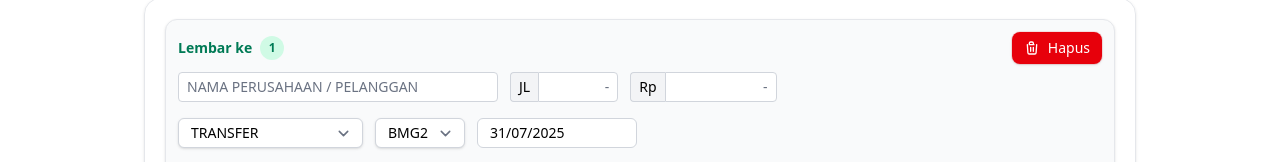
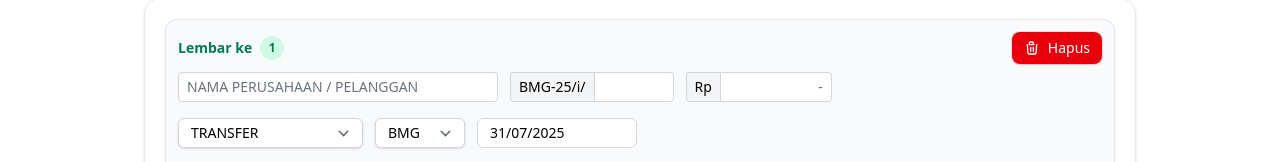
Before and after one commit to helperzerro/bmg_voucher, a SvelteKit app: page / in a window 1280 px wide. Both pictures are taken after a click on the button "➕ Satuan". Shown: the part 119-281 px from the top of the page. Built offline with nearby package versions, Linux system fonts and the light colour scheme.

Commit message:
Desain JL diubah jadi BMG-26/i/000

```diff
--- a/src/components/InputItem.svelte
+++ b/src/components/InputItem.svelte
@@ -33,6 +33,13 @@
 			}
 		});
 	});
+
+	function getJlPrefixByLokasi(lokasi: Item['lokasi']) {
+		const year = new Date().getFullYear().toString().slice(-2);
+
+		if (lokasi === 'BMG') return `BMG-${year}/i/`;
+		if (lokasi === 'ST2') return `ST2-${year}/i/`;
+	}
 </script>
 
 <!-- Header -->
@@ -86,23 +93,16 @@
 
 	<!-- JL -->
 	<div class="flex items-center">
-		<span class="rounded-l border border-r-0 border-gray-300 bg-gray-100 px-2 py-1 text-sm">JL</span
+		<span class="rounded-l border border-r-0 border-gray-300 bg-gray-100 px-2 py-1 text-sm"
+			>{getJlPrefixByLokasi(item.lokasi)}</span
 		>
 		<input
 			type="text"
 			inputmode="numeric"
-			pattern="[0-9]*"
-			placeholder="-"
-			value={item.jl.replace(/^JL/, '')}
-			on:keypress={(e) => !/[0-9]/.test(e.key) && e.preventDefault()}
+			value={item.jl}
 			on:input={(e) => {
-				const angka = (e.target! as HTMLInputElement).value.replace(/\D/g, '');
-				const tipe = item.tipe?.toUpperCase();
-				if (angka === '' && (tipe === 'TUNAI' || tipe === 'PETTY CASH')) {
-					update(idx, 'jl', '');
-				} else {
-					update(idx, 'jl', 'JL' + angka);
-				}
+				const angka = (e.target as HTMLInputElement).value.replace(/\D/g, '');
+				update(idx, 'jl', angka);
 				onInputChange();
 			}}
 			class="w-20 rounded-r border border-gray-300 px-2 py-1 text-right text-sm focus:border-emerald-500 focus:ring-2 focus:ring-emerald-100"
--- a/src/components/InputItemGroup.svelte
+++ b/src/components/InputItemGroup.svelte
@@ -21,30 +21,6 @@
 	export let onInputChange;
 
 	let dateInputEl: HTMLInputElement;
-
-	onMount(() => {
-		if (input.length > 0) {
-			// Default ke hari ini jika belum di-set
-			if (!input[0].tanggal) {
-				const now = new Date();
-				const dd = String(now.getDate()).padStart(2, '0');
-				const mm = String(now.getMonth() + 1).padStart(2, '0');
-				const yyyy = now.getFullYear();
-				const todayStr = `${dd}/${mm}/${yyyy}`;
-				updateItemInGroup(idx, 0, 'tanggal', todayStr);
-			}
-
-			flatpickr(dateInputEl, {
-				dateFormat: 'd/m/Y',
-				defaultDate: input[0].tanggal,
-				onChange: (_, dateStr) => {
-					input.forEach((_, gidx) => {
-						updateItemInGroup(idx, gidx, 'tanggal', dateStr);
-					});
-				}
-			});
-		}
-	});
 
 	onMount(() => {
 		if (input.length > 0) {
@@ -72,6 +48,13 @@
 			});
 		}
 	});
+
+	function getJlPrefixByLokasi(lokasi: Item['lokasi']) {
+		const year = new Date().getFullYear().toString().slice(-2);
+
+		if (lokasi === 'BMG') return `BMG-${year}/i/`;
+		if (lokasi === 'ST2') return `ST2-${year}/i/`;
+	}
 </script>
 
 <div class="mb-3 flex items-center gap-2">
@@ -162,29 +145,33 @@
 
 			<!-- JL -->
 			<div class="flex items-center">
-				<span class="rounded-l border border-r-0 border-gray-300 bg-gray-100 px-2 py-1 text-sm"
-					>JL</span
-				>
+				<span class="rounded-l border border-r-0 border-gray-300 bg-gray-100 px-2 py-1 text-sm">
+					{getJlPrefixByLokasi(groupItem.lokasi)}
+				</span>
+
 				<input
 					type="text"
 					inputmode="numeric"
 					pattern="[0-9]*"
 					placeholder="-"
-					value={groupItem.jl.replace(/^JL/, '')}
+					value={groupItem.jl}
 					on:keypress={(e) => {
 						if (!/[0-9]/.test(e.key)) e.preventDefault();
 					}}
 					on:input={(e) => {
-						const angka = (e.target! as HTMLInputElement).value.replace(/\D/g, '');
+						const angka = (e.target as HTMLInputElement).value.replace(/\D/g, '');
 						const tipe = groupItem.tipe?.toUpperCase();
+
 						if (angka === '' && (tipe === 'TUNAI' || tipe === 'PETTY CASH')) {
 							updateItemInGroup(idx, gidx, 'jl', '');
 						} else {
-							updateItemInGroup(idx, gidx, 'jl', 'JL' + angka);
+							updateItemInGroup(idx, gidx, 'jl', angka);
 						}
+
 						onInputChange();
 					}}
-					class="w-20 rounded-r border border-gray-300 px-2 py-1 text-right text-sm focus:border-emerald-500 focus:ring-2 focus:ring-emerald-100"
+					class="w-24 rounded-r border border-gray-300 px-2 py-1 text-right text-sm
+		       focus:border-emerald-500 focus:ring-2 focus:ring-emerald-100"
 				/>
 			</div>
 
--- a/src/components/Rekap.svelte
+++ b/src/components/Rekap.svelte
@@ -3,6 +3,7 @@
 	import { printOnly } from '$lib/printUtils';
 	import { getLokasiLabel } from '$lib/lokasi';
 	import { formatRupiahString, unformatRupiah } from '$lib/formatRupiah';
+	import { formatJl } from '$lib/jl';
 
 	export let inputs: ItemOrGroup[];
 
@@ -145,7 +146,7 @@
 									<!-- TGL -->
 									<col />
 									<!-- NAMA -->
-									<col class="w-[60px] print:w-[60px]" />
+									<col class="w-[90px] print:w-[90px]" />
 									<!-- JL -->
 									<col class="w-[110px] print:w-[110px]" />
 									<!-- HARGA -->
@@ -171,7 +172,9 @@
 													</td>
 												{/if}
 												<td class="truncate border px-2 py-1 text-center uppercase">{item.nama}</td>
-												<td class="border px-2 py-1 text-center whitespace-nowrap">{item.jl}</td>
+												<td class="border px-2 py-1 text-center whitespace-nowrap"
+													>{formatJl(item)}</td
+												>
 												<td class="border px-2 py-1">
 													<div class="flex min-w-0 items-center gap-1 px-1">
 														<span class="pr-1">Rp</span>
--- /dev/null
+++ b/src/lib/jl.ts
@@ -0,0 +1,19 @@
+import type { Item } from './types';
+
+export function formatJl(item: Item) {
+	if (!item.jl) return '-';
+
+	const angka = item.jl.replace(/\D/g, '');
+	if (!angka) return '-';
+
+	const year = new Date().getFullYear().toString().slice(-2);
+
+	switch (item.lokasi) {
+		case 'BMG':
+			return `BMG-${year}/i/${angka}`;
+		case 'ST2':
+			return `ST2-${year}/i/${angka}`;
+		default:
+			return angka;
+	}
+}
--- a/src/lib/lokasi.ts
+++ b/src/lib/lokasi.ts
@@ -1,7 +1,7 @@
 // src/lib/lokasi.ts
 export const lokasiLabels = {
 	// Kalau mau tambahin data baru tingal tambahkan disini
-	BMG2: 'PT. BAJA MULTI GEMILANG.',
+	BMG: 'PT. BAJA MULTI GEMILANG.',
 	ST2: 'TB. SINAR TERANG.'
 } as const;
 
--- a/src/lib/utils.ts
+++ b/src/lib/utils.ts
@@ -2,18 +2,21 @@
 import type { Item, ItemOrGroup } from './types';
 import { lokasiList } from './lokasi';
 
-// Fungsi buat nambah item biasa
-export function tambahItem(inputs: ItemOrGroup[]): ItemOrGroup[] {
-	return [...inputs, { nama: '', jl: '', harga: null, tipe: 'TRANSFER', lokasi: lokasiList[0] }];
+function createEmptyItem(): Item {
+	return {
+		nama: '',
+		jl: '',
+		harga: null,
+		tipe: 'TRANSFER',
+		lokasi: lokasiList[0],
+		tanggal: ''
+	};
 }
 
-// Fungsi buat nambah grup item (misal 2 item di grup)
+export function tambahItem(inputs: ItemOrGroup[]): ItemOrGroup[] {
+	return [...inputs, createEmptyItem()];
+}
+
 export function tambahGrup(inputs: ItemOrGroup[]): ItemOrGroup[] {
-	return [
-		...inputs,
-		[
-			{ nama: '', jl: '', harga: null, tipe: 'TRANSFER', lokasi: lokasiList[0] },
-			{ nama: '', jl: '', harga: null, tipe: 'TRANSFER', lokasi: lokasiList[0] }
-		]
-	];
+	return [...inputs, [createEmptyItem(), createEmptyItem()]];
 }
```
